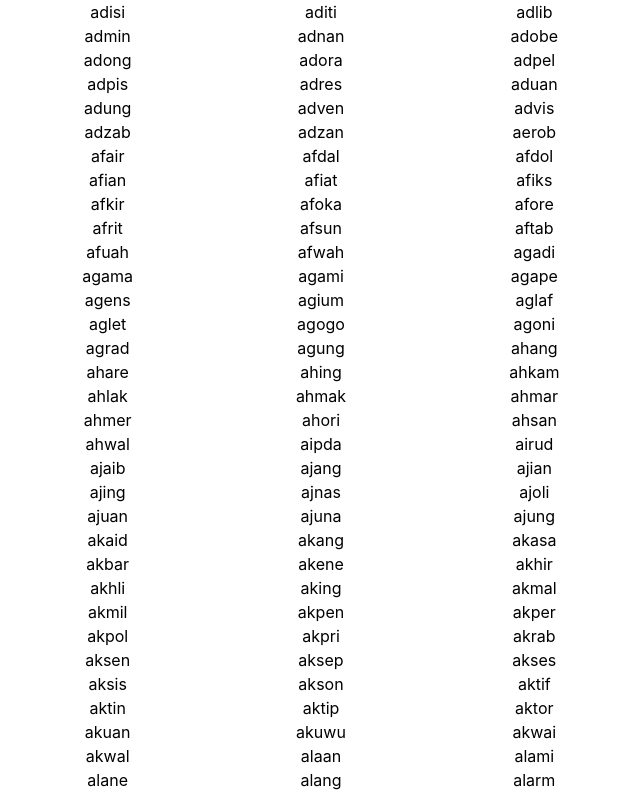
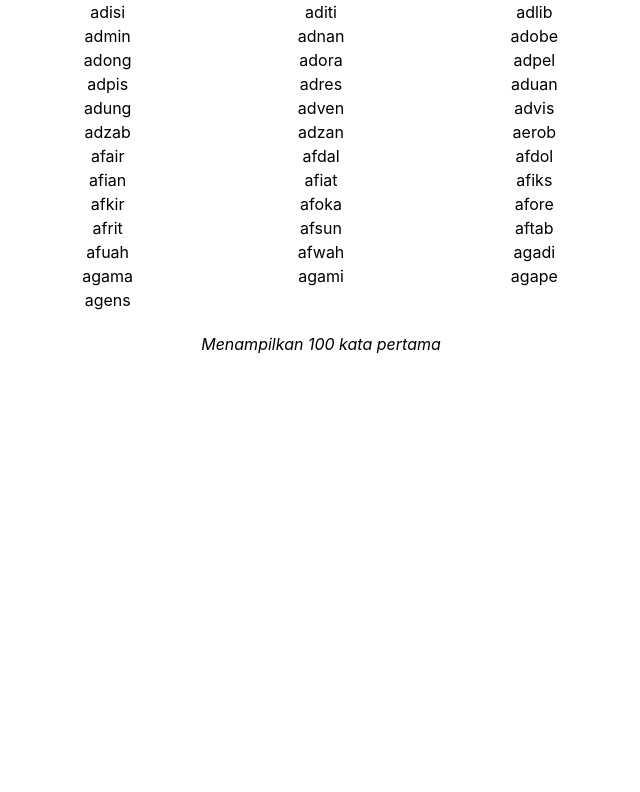
Before and after one commit to globalpolaris/carikata, a React (Create React App) app: page / in a window 1280 px wide. Shown: the part 1024-1816 px from the top of the page, without its empty margins (319-959 px from the left). After the commit the page ends 1440 px from the top, so only its background shows below. Built offline with nearby package versions, Linux system fonts and the light colour scheme.

Commit message:
Update words.js

```diff
--- a/src/components/words.js
+++ b/src/components/words.js
@@ -5,7 +5,7 @@ const obj = require("../word.json");
 
 export default function Words() {
   const [wordList, setWordList] = React.useState(obj.words);
-  const [toDisplay, setToDisplay] = React.useState(500);
+  const [toDisplay, setToDisplay] = React.useState(100);
   const [activeIndex, setActiveIndex] = React.useState(-1);
   const alphabet = [
     "a",
@@ -52,7 +52,11 @@ export default function Words() {
                 displayWordStartsWith(alphabet);
                 setActiveIndex(i);
               }}
-              className={i === activeIndex ? "text-red-800 font-bold p-1 m-1 underline underline-offset-4" : "p-1 m-1"}
+              className={
+                i === activeIndex
+                  ? "text-red-800 font-bold p-1 m-1 underline underline-offset-4"
+                  : "p-1 m-1"
+              }
               key={alphabet}
             >
               {alphabet}
@@ -64,6 +68,9 @@ export default function Words() {
         {wordList.slice(0, toDisplay).map((word) => {
           return <p key={word}>{word}</p>;
         })}
+        {activeIndex === -1 ? (
+          <em className="col-span-3 my-5">Menampilkan 100 kata pertama</em>
+        ) : null}
       </div>
     </div>
   );
```
